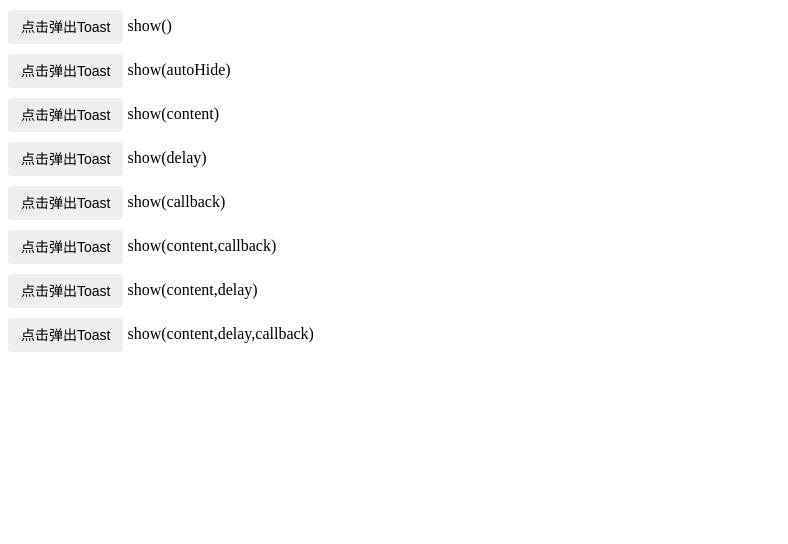
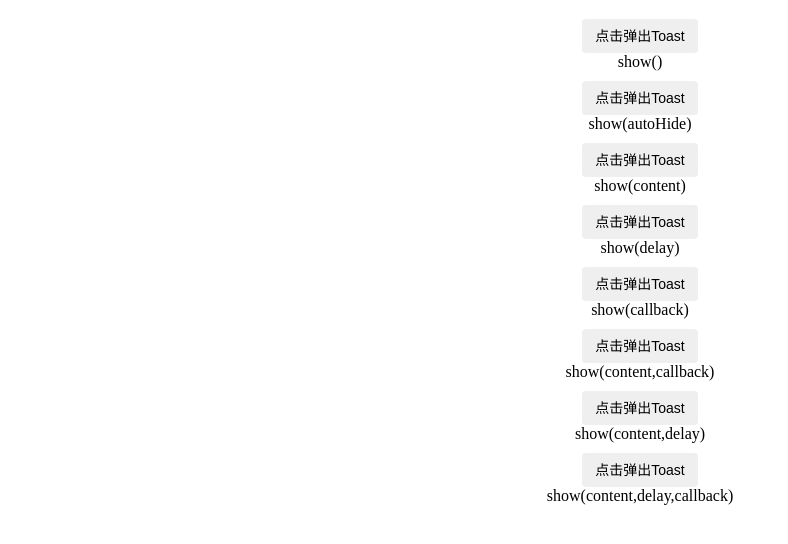
Before and after one commit to WeihanLi/mini_toast, a plain HTML site: page index.html in a window 1280 px wide. Shown: the whole page, without its empty margins (0-788 px from the left). Drawn offline with Linux system fonts and the light colour scheme.

Commit message:
update demo

```diff
--- a/index.html
+++ b/index.html
@@ -7,9 +7,9 @@
     <link rel="stylesheet" href="./lib/my_toast.css"/>
 <style>
         .my_btn{
-            display: inline-block;
+            display: block;
             padding: 6px 12px;
-            margin-bottom: 0;
+            margin: 0 auto;
             font-size: 14px;
             font-weight: 400;
             line-height: 1.42857143;
@@ -26,6 +26,13 @@
         div{
             margin: 10px auto;
         }
+        body{
+            text-align:center;
+            margin:1.2em auto;
+            max-width:40em;
+            min-width:20em;
+        }
+
     </style>
 </head>
 <body>
```
